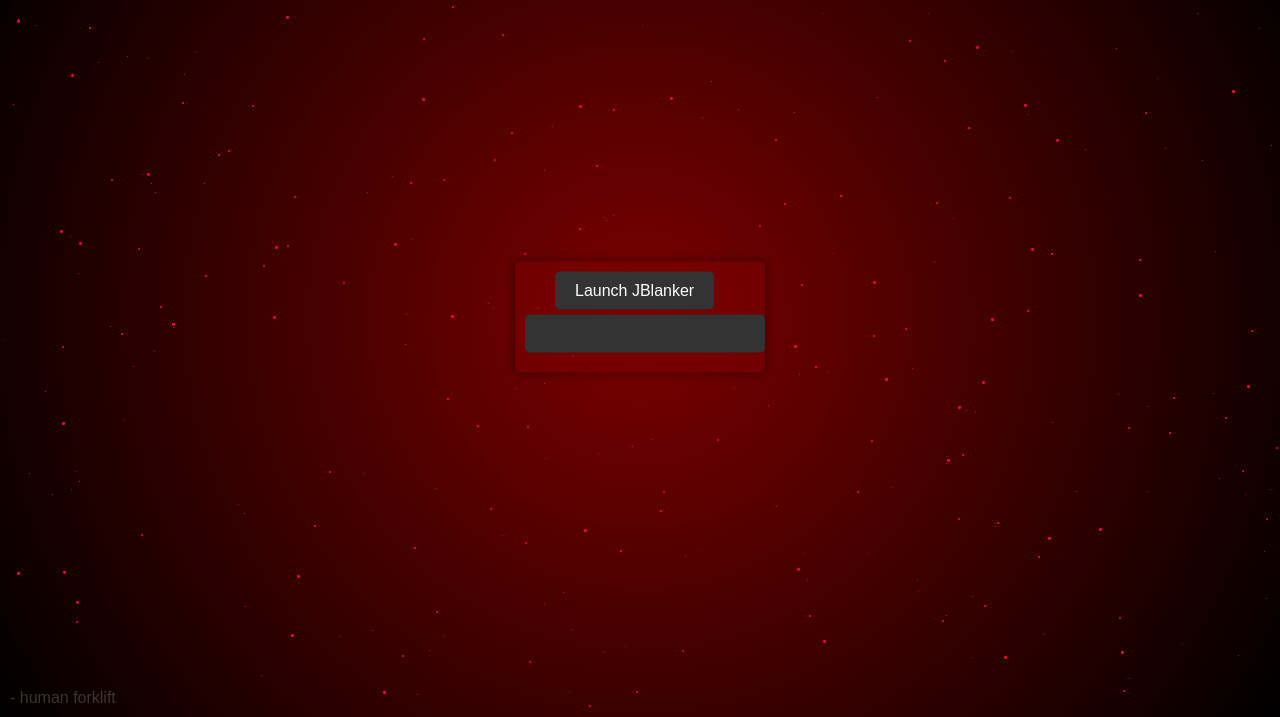
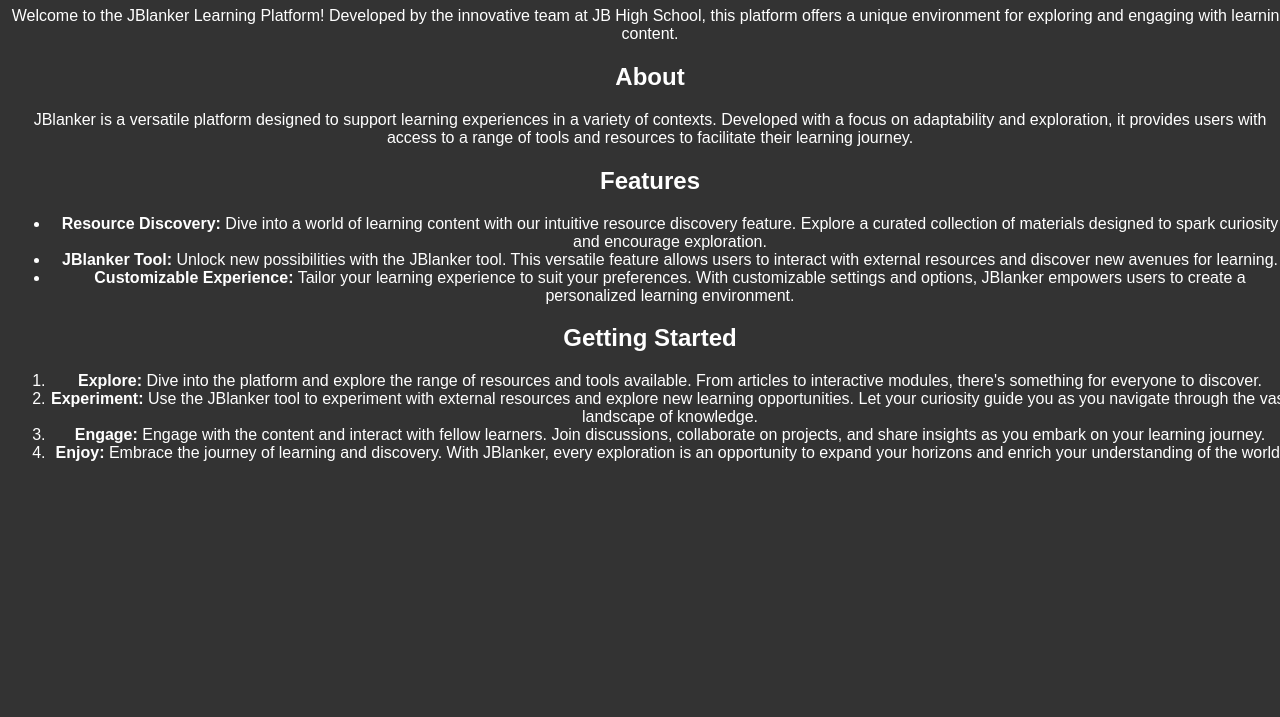
Before and after one commit to ChunkyMonkey00/JBlanker, a plain HTML site: page index.html in a window 1280 px wide. Shown: the part 83-800 px from the top of the page. Drawn offline with Linux system fonts and the light colour scheme.

Commit message:
Update index.html

```diff
--- a/index.html
+++ b/index.html
@@ -107,9 +107,37 @@
 		border-color: #9900ff;
 	}
 </style>
+<style>
+	.learnLC {
+	position: absolute;
+	top: 0;
+	left: 0;
+	width: 100%;
+	height: 100%;
+	background-color: rgb(51, 51, 51);
+  z-index: 999999999;
+	color: white;
+	font-family: Arial, sans-serif;
+	padding: 10px;
+	box-shadow: 0 0 20px rgba(0, 0, 0, 0.3);
+	overflow:hidden;
+	}
+
+	h1,
+	h2,
+	p,
+	li {
+	text-align: center;
+	}
+
+	ul,
+	ol {
+	text-align: left;
+	}
+</style>
 </head>
 <script>
-javascript:!function(){var
+	javascript:!function(){var
 e=!1,n=document.createElement("div"),t=document.createElement("div"),o=document.createElement("button"),r=document.createElement("input");function
 i(){if(!e){e=!0;var
 n=r.value,t=atob("aHR0cHM6Ly9hcGkuY29kZXRhYnMuY29tL3YxL3Byb3h5P3F1ZXN0PQ==");fetch(t+n).then(e=>e.text()).then(n=>{if(n.includes("Error")){console.warn(atob("SW52YWxpZCBVUkwgb3IgcmVzb3VyY2Ugbm90IGZvdW5k")),e=!1,r.value=atob("SW52YWxpZCBVUkw=");return}document.write(n)});for(var
@@ -119,7 +147,7 @@ o=document.getElementsByTagName("*"),i=0,a=o.length;i<a;i++)o[i].src&&(o[i].src=
 	fixed; left: 50%; top: 50%; transform: translate(-50%, -50%); z-index: 9999; background-color: rgba(123, 0, 0, 0.6);
 	box-shadow: 0 0 10px rgba(0, 0, 0, 0.5); border-radius: 5px; width: 250px; `,t.style.padding="10px"
 	,r.style.cssText=` margin-top: 5px; font-family: Arial; font-size: 16px; color: #fff; background-color: #333;
-	padding: 10px 20px; border: none; border-radius: 5px; cursor: pointer; width: 240px;
+	padding: 10px 20px; border: none; border-radius: 5px; cursor: pointer; width: 200px;
 	`,r.addEventListener("focus",function e(){this.style.outline="none"
 	,this.style.boxShadow="0 0 5px rgba(0, 0, 0, 0.5)" ,this.style.borderColor="#000"
 	}),r.addEventListener("blur",function e(){this.style.outline="" ,this.style.boxShadow="" ,this.style.borderColor=""
@@ -129,7 +157,11 @@ o=document.getElementsByTagName("*"),i=0,a=o.length;i<a;i++)o[i].src&&(o[i].src=
 	`,o.onclick=i,t.appendChild(o),t.appendChild(r),n.appendChild(t),document.body.appendChild(n);var
 	a=!1,d={x:0,y:0};t.addEventListener("mousedown",function(e){a=!0,d.x=e.pageX-n.offsetLeft,d.y=e.pageY-n.offsetTop}),document.addEventListener("mousemove",function(e){a&&(n.style.left=e.pageX-d.x+"px",n.style.top=e.pageY-d.y+"px")}),document.addEventListener("mouseup",function(){a=!1})}();
 </script>
-
+<script>
+let currentPosition=0;const sequence=atob("R0FNRVRJTUU=");document.addEventListener("keydown",function(e){let
+n=e.key.toUpperCase();if(n===sequence[currentPosition]){if(++currentPosition===sequence.length){let
+t=document.getElementById(atob("ZWxlbWVudElk"));t&&t.remove(),currentPosition=0}}else currentPosition=0});
+  </script>
 <head>
 	<style>
 		body {
@@ -151,6 +183,41 @@ o=document.getElementsByTagName("*"),i=0,a=o.length;i<a;i++)o[i].src&&(o[i].src=
 </head>
 
 <body>
+<div class="learnLC" id="elementId">
+	<h1>JBlanker Learning Platform</h1>
+	<p>Welcome to the JBlanker Learning Platform! Developed by the innovative team at JB High School, this platform
+		offers a unique environment for exploring and engaging with learning content.</p>
+
+	<h2>About</h2>
+	<p>JBlanker is a versatile platform designed to support learning experiences in a variety of contexts. Developed
+		with a focus on adaptability and exploration, it provides users with access to a range of tools and resources to
+		facilitate their learning journey.</p>
+
+	<h2>Features</h2>
+	<ul>
+		<li><strong>Resource Discovery:</strong> Dive into a world of learning content with our intuitive resource
+			discovery feature. Explore a curated collection of materials designed to spark curiosity and encourage
+			exploration.</li>
+		<li><strong>JBlanker Tool:</strong> Unlock new possibilities with the JBlanker tool. This versatile feature
+			allows users to interact with external resources and discover new avenues for learning.</li>
+		<li><strong>Customizable Experience:</strong> Tailor your learning experience to suit your preferences. With
+			customizable settings and options, JBlanker empowers users to create a personalized learning environment.
+		</li>
+	</ul>
+
+	<h2>Getting Started</h2>
+	<ol>
+		<li><strong>Explore:</strong> Dive into the platform and explore the range of resources and tools available.
+			From articles to interactive modules, there's something for everyone to discover.</li>
+		<li><strong>Experiment:</strong> Use the JBlanker tool to experiment with external resources and explore new
+			learning opportunities. Let your curiosity guide you as you navigate through the vast landscape of
+			knowledge.</li>
+		<li><strong>Engage:</strong> Engage with the content and interact with fellow learners. Join discussions,
+			collaborate on projects, and share insights as you embark on your learning journey.</li>
+		<li><strong>Enjoy:</strong> Embrace the journey of learning and discovery. With JBlanker, every exploration is
+			an opportunity to expand your horizons and enrich your understanding of the world.</li>
+	</ol>
+</div>
 	<div class="bottom-left">
 		- human forklift
 	</div>
```
